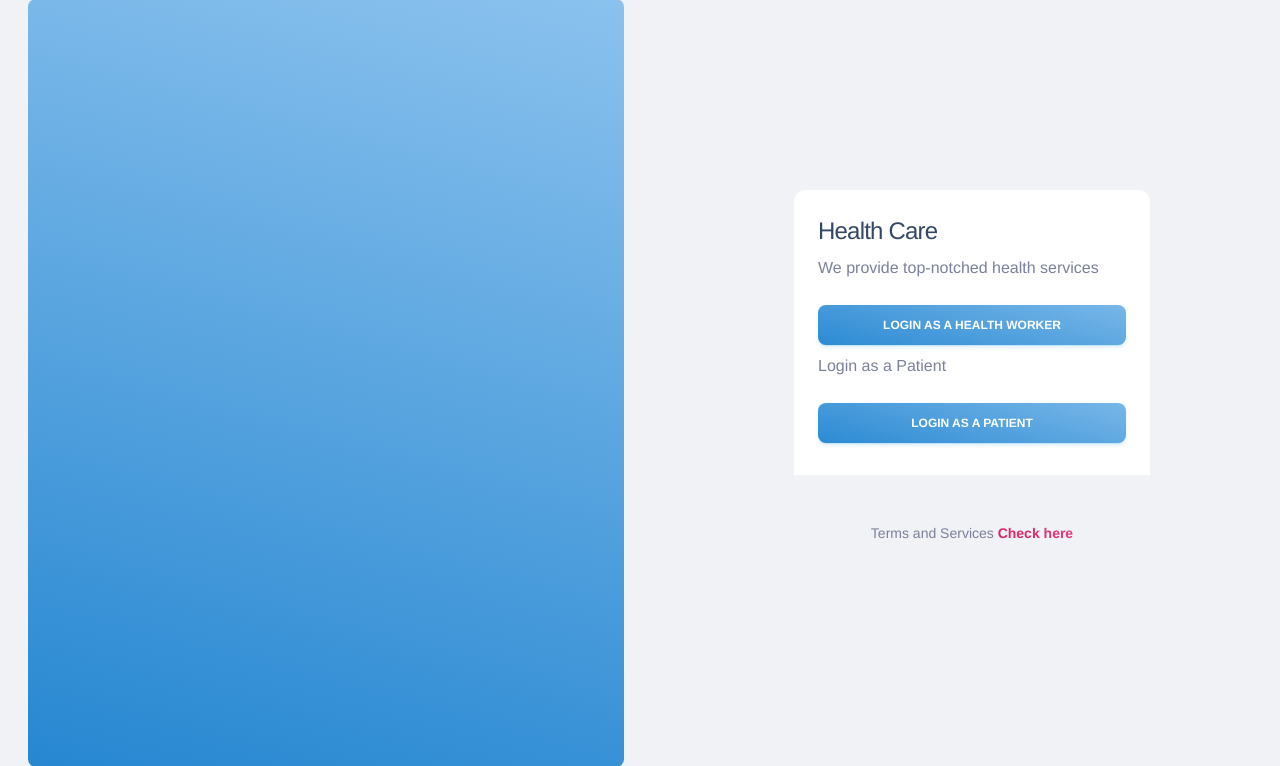
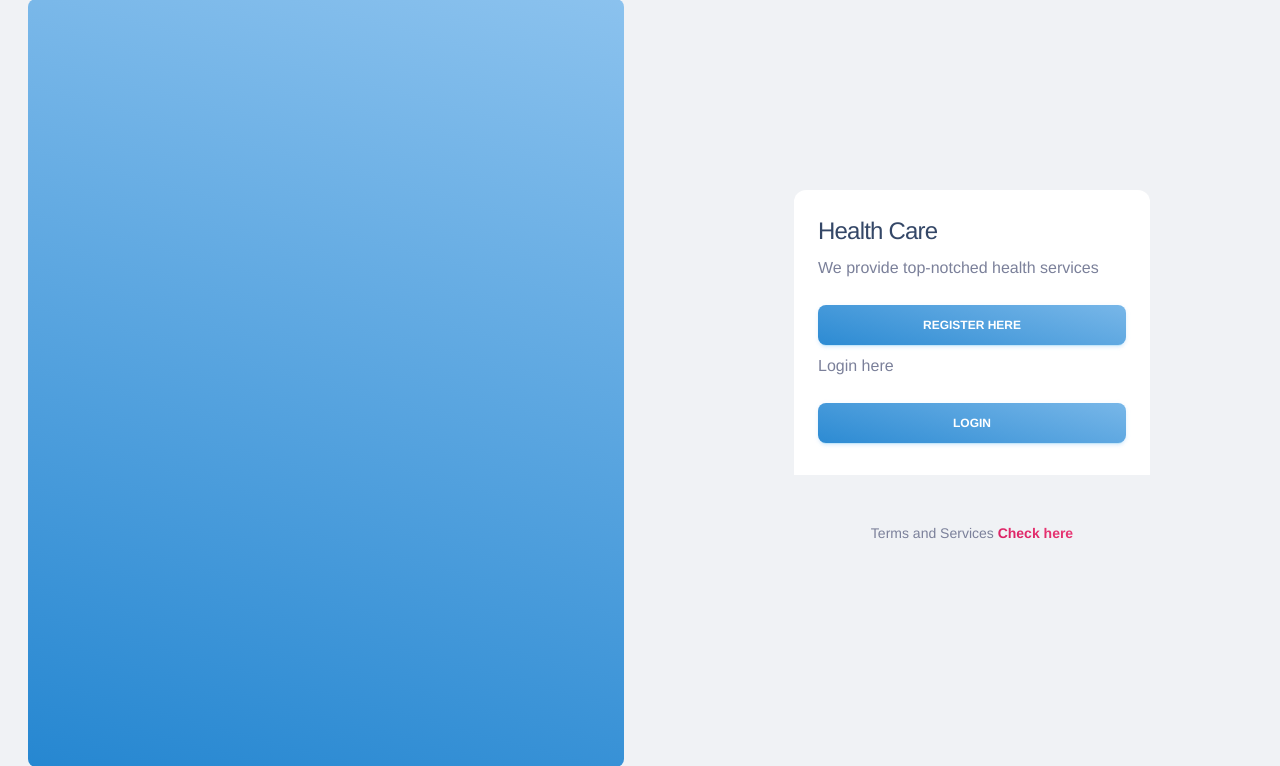
Before and after one commit to cla-bit/eHealth, a Django app: page / in a window 1280 px wide. Shown: the part 17-783 px from the top of the page. Run offline with Django 5.2, Linux system fonts and the light colour scheme; parts of the project's set-up code (start-up, migrations or seed data) failed here and were passed over; some libraries are stand-ins or nearby versions.

Commit message:
Update home.html

```diff
--- a/templates/home/home.html
+++ b/templates/home/home.html
@@ -15,10 +15,10 @@
 							<div class="card-header">
 								<h4 class="font-weight-normal">Health Care</h4>
 								<p class="mb-0">We provide top-notched health services
-									<a href="{% url 'core:worker_login' %}" class="font-weight-bold btn bg-gradient-primary w-100 my-4 mb-2">Login as a Health worker</a>
+									<a href="{% url 'account_signup' %}" class="font-weight-bold btn bg-gradient-primary w-100 my-4 mb-2">Register here</a>
 								</p>
-								<p class="mb-0">Login as a Patient
-									<a href="{% url 'core:patient_login' %}" class="font-weight-bold btn bg-gradient-primary w-100 my-4 mb-2">Login as a Patient</a>
+								<p class="mb-0">Login here
+									<a href="{% url 'account_login' %}" class="font-weight-bold btn bg-gradient-primary w-100 my-4 mb-2">lOgin</a>
 								</p>
 
 							</div>
```
